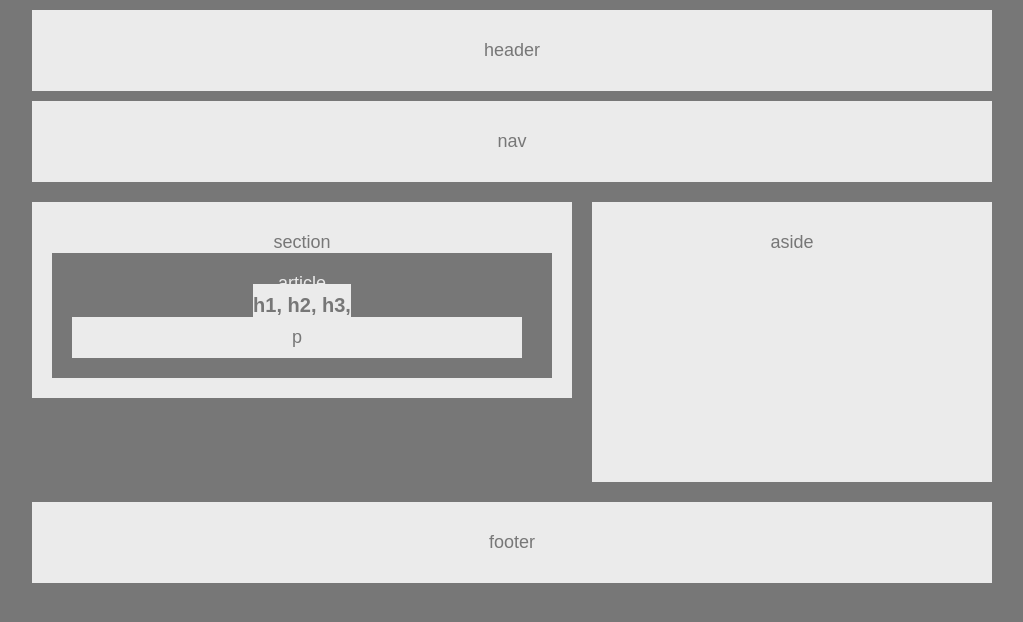
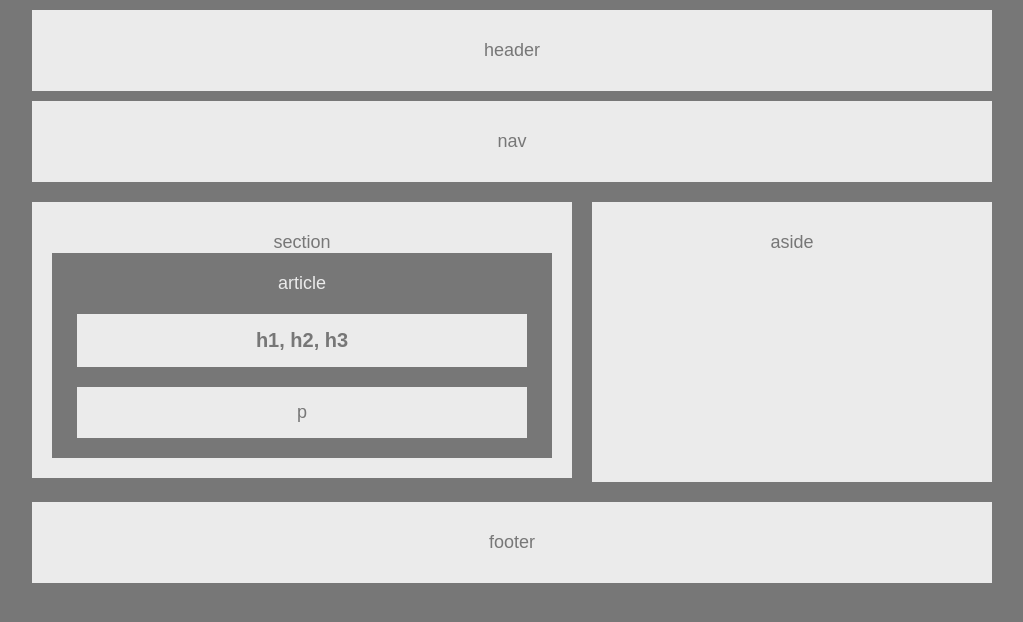
Before and after one commit to NancyDLL/HW-Wireframe, a plain HTML site: page index.html in a window 1280 px wide. Shown: the whole page, without its empty margins (58-1081 px from the left). Drawn offline with Linux system fonts and the light colour scheme.

Commit message:
.hbox created and positioned.

```diff
--- a/index.html
+++ b/index.html
@@ -20,7 +20,11 @@
 		<p>section</p>
 		<article>
 		<p>article</p>
-		<h1>h1, </h1><h2>h2, </h2><h3>h3,</h3>
+		<div class="hbox">
+			<h1>h1, </h1>
+			<h2>h2, </h2>
+			<h3>h3</h3>
+		</div>
 		<p class="pbox">p</p>
 		</article>
 	</section>
--- a/style.css
+++ b/style.css
@@ -10,6 +10,18 @@ body {
 p {
 	font-size: 18px;
 	margin: 0px;
+}
+h1 {
+	font-size: 20px;
+	display: inline;
+}
+h2 {
+	font-size: 20px;
+	display: inline;
+}
+h3 {
+	font-size: 20px;
+	display: inline;
 }
 header {
 	background-color: #ebebeb;
@@ -43,40 +55,23 @@ article {
 	padding-bottom: 20px;
 	margin-left: 20px;
 }
-h1 {
-	font-size: 20px;
-	display: inline;
+.hbox {
 	background-color: #ebebeb;
 	color: #777;
 	width: 450px;
-	padding-top: 10px;
-	padding-bottom: 10px;
-}
-h2 {
-	font-size: 20px;
-	display: inline;
-	background-color: #ebebeb;
-	color: #777;
-	width: 450px;
-	padding-top: 10px;
-	padding-bottom: 10px;
-}
-h3 {
-	font-size: 20px;
-	display: inline;
-	background-color: #ebebeb;
-	color: #777;
-	width: 450px;
-	padding-top: 10px;
-	padding-bottom: 10px;
+	padding-top: 15px;
+	padding-bottom: 15px;
+	margin-left: 25px;
+	margin-top: 20px;
 }
 .pbox {
 	background-color: #ebebeb;
 	color: #777;
 	width: 450px;
-	padding-top: 10px;
-	padding-bottom: 10px;
-	margin-left: 20px;
+	padding-top: 15px;
+	padding-bottom: 15px;
+	margin-left: 25px;
+	margin-top: 20px;
 }
 aside {
 	background-color: #ebebeb;
```
